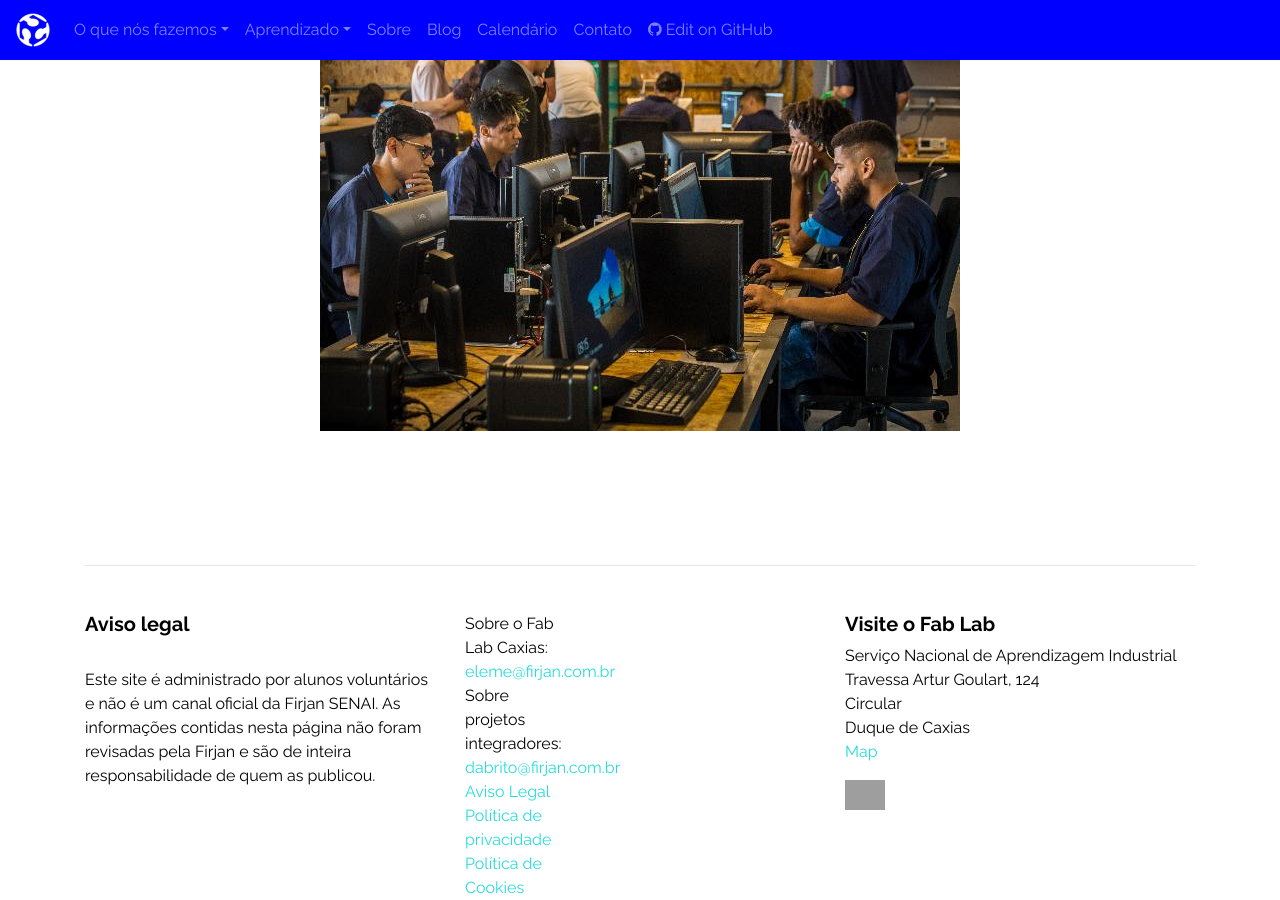
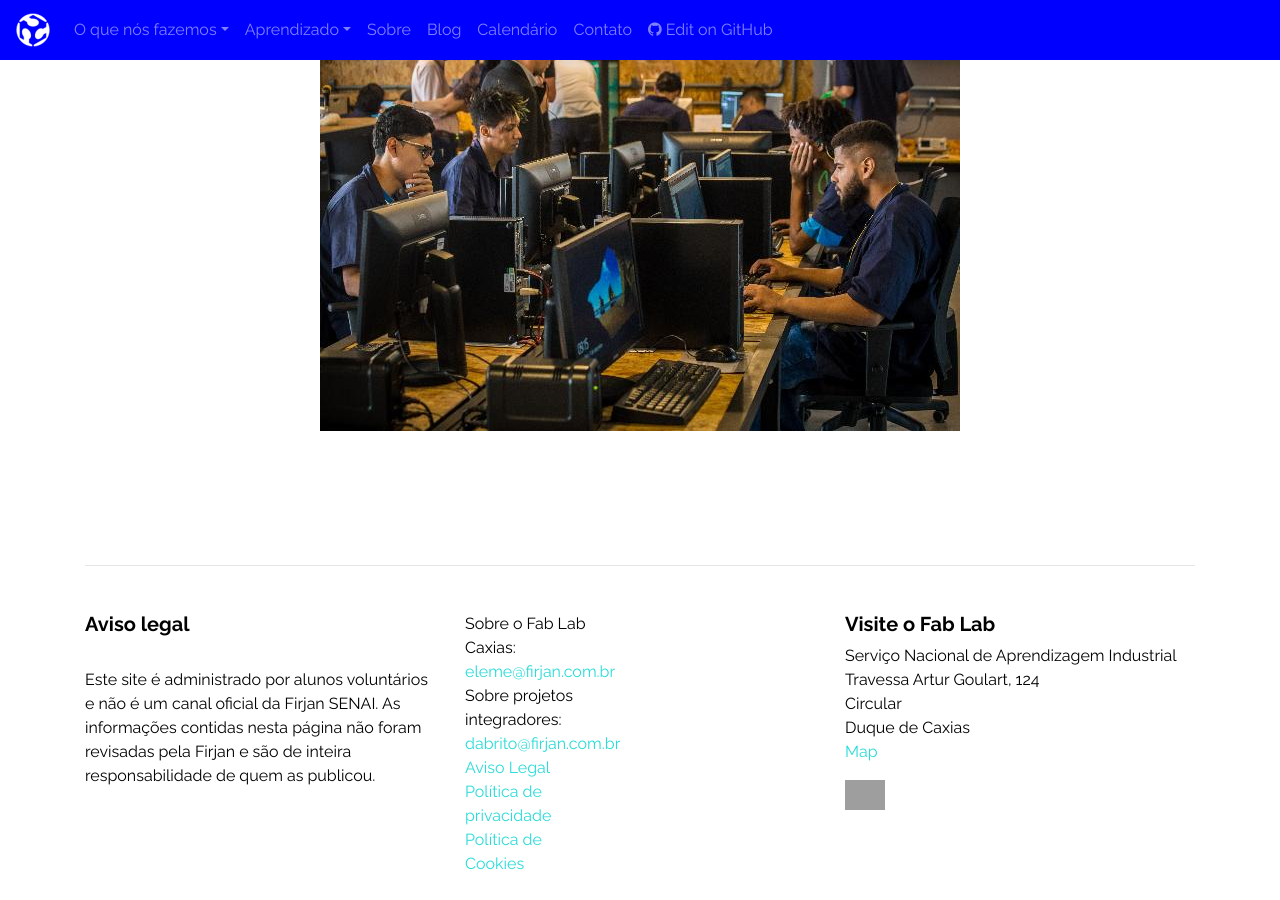
Before and after one commit to fablabcaxias/fablabcaxias.github.io, a Jekyll site: the page built from _posts/projects/2022-05-02-projeto_de_exemplo.md, in a window 1280 px wide and 900 px high, scrolled down 547 px. Built offline with Jekyll 4.4.1, drawn with Linux system fonts in a browser that asks for light colours; nearby versions of some CDN libraries; comment, search, counter and statistics services are not loaded; after the commit the page ends 1423 px from its top, so only the background shows below that; grey boxes are pictures that could not be loaded.

Commit message:
Update footer.html

```diff
--- a/_includes/footer.html
+++ b/_includes/footer.html
@@ -18,7 +18,7 @@
       <div class="col-md-4 col-sm-4">
 
         <div class="row">
-          <div class="col-md-4">
+          <div class="col-md-5">
              <p>
         Sobre o Fab Lab Caxias:<br>
         <a href="mailto:eleme@firjan.com.br">eleme@firjan.com.br</a>
```
